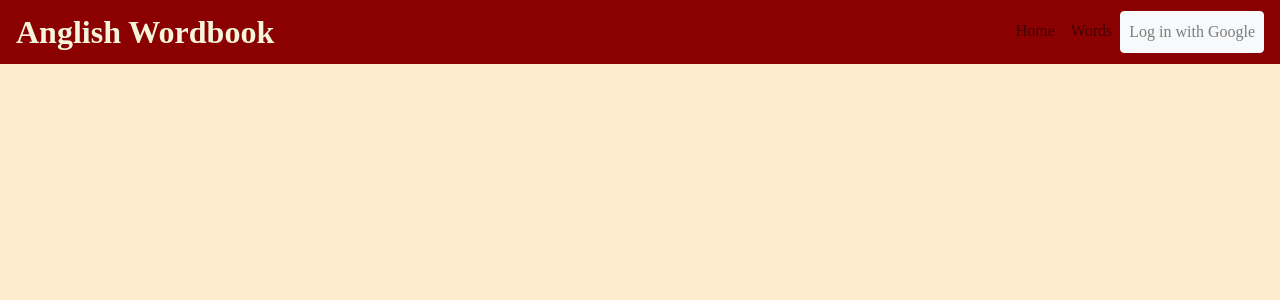
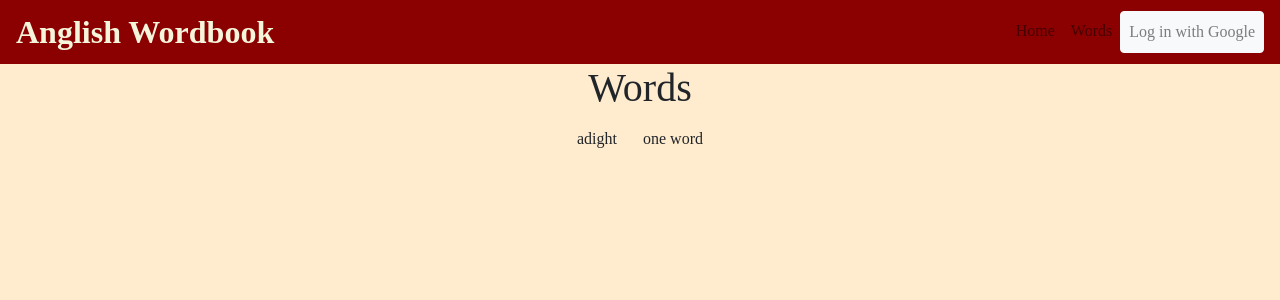
Before and after one commit to jthielman/anglish-wordbook, a React (Create React App) app: page /words in a window 1280 px wide. Shown: the top 300 px of the page. Built offline with nearby package versions, Linux system fonts and the light colour scheme; no server answers; a web font is replaced by a local one.

Commit message:
routing should work now

```diff
--- a/src/App/App.js
+++ b/src/App/App.js
@@ -1,14 +1,23 @@
 import React from 'react';
 import {
-  BrowserRouter as Router, /* Route, Redirect, Switch, */
+  BrowserRouter as Router, Route, Redirect, Switch,
 } from 'react-router-dom';
 import firebase from 'firebase/app';
 import 'firebase/auth';
 
 import firebaseConnection from '../helpers/data/connection';
 import MyNavbar from '../components/shared/MyNavbar/MyNavbar';
+import Home from '../components/pages/Home/Home';
+import Words from '../components/pages/Words/Words';
+import WordForm from '../components/pages/WordForm/WordForm';
 
 import './App.scss';
+import OneWord from '../components/pages/OneWord/OneWord';
+
+const PrivateRoute = ({ component: Component, authed, ...rest }) => {
+  const routeChecker = (props) => (authed === true ? <Component {...props} {...rest}/> : <Redirect to={{ pathname: '/words', state: { from: props.location } }} />);
+  return <Route {...rest} render={(props) => routeChecker(props)} />;
+};
 
 firebaseConnection();
 
@@ -34,9 +43,16 @@ class App extends React.Component {
   render() {
     const { authed } = this.state;
     return (
-      <div className="App">
+      <div className='App'>
         <Router>
           <MyNavbar authed={authed} />
+          <Switch>
+            <Route path='/' exact component={Home} authed={authed} />
+            <Route path='/words' exact component={Words} authed={authed} />
+            <PrivateRoute path='/words/new' exact component={WordForm} authed={authed} />
+            <PrivateRoute path='/words/:wordId/adight' exact component={WordForm} authed={authed} />
+            <Route path='/words/:wordId' exact component={OneWord} authed={authed} />
+          </Switch>
         </Router>
       </div>
     );
--- /dev/null
+++ b/src/components/pages/Home/Home.js
@@ -0,0 +1,15 @@
+import React from 'react';
+
+import './Home.scss';
+
+class Home extends React.Component {
+  render() {
+    return (
+      <div className='Home'>
+        <h1>Home</h1>
+      </div>
+    );
+  }
+}
+
+export default Home;
--- /dev/null
+++ b/src/components/pages/Home/Home.scss
@@ -0,0 +1,3 @@
+.Home {
+  display: block;
+}
--- /dev/null
+++ b/src/components/pages/OneWord/OneWord.js
@@ -0,0 +1,18 @@
+import React from 'react';
+import { Link } from 'react-router-dom';
+
+import './OneWord.scss';
+
+class OneWord extends React.Component {
+  render() {
+    const wordId = '12345';
+    return (
+      <div>
+        <h1>One Word</h1>
+        <Link className='btn' to={`/words/${wordId}/adight`}>edit</Link>
+      </div>
+    );
+  }
+}
+
+export default OneWord;
--- /dev/null
+++ b/src/components/pages/OneWord/OneWord.scss
@@ -0,0 +1,3 @@
+.OneWord {
+  display: block;
+}
--- /dev/null
+++ b/src/components/pages/WordForm/WordForm.js
@@ -0,0 +1,15 @@
+import React from 'react';
+
+import './WordForm.scss';
+
+class WordForm extends React.Component {
+  render() {
+    return (
+      <div className='WordForm'>
+        { this.props.path === '/words/new' ? <h1>New Word</h1> : <h1>Adight Word</h1> }
+      </div>
+    );
+  }
+}
+
+export default WordForm;
--- /dev/null
+++ b/src/components/pages/WordForm/WordForm.scss
@@ -0,0 +1,3 @@
+.WordForm {
+  display: block;
+}
--- /dev/null
+++ b/src/components/pages/Words/Words.js
@@ -0,0 +1,19 @@
+import React from 'react';
+import { Link } from 'react-router-dom';
+
+import './Words.scss';
+
+class Words extends React.Component {
+  render() {
+    const wordId = '12345';
+    return (
+      <div className='Words'>
+        <h1>Words</h1>
+        <Link className='btn' to={`/words/${wordId}/adight`}>adight</Link>
+        <Link className='btn' to={`/words/${wordId}`}>one word</Link>
+      </div>
+    );
+  }
+}
+
+export default Words;
--- /dev/null
+++ b/src/components/pages/Words/Words.scss
@@ -0,0 +1,3 @@
+.Words {
+  display: block;
+}
```
